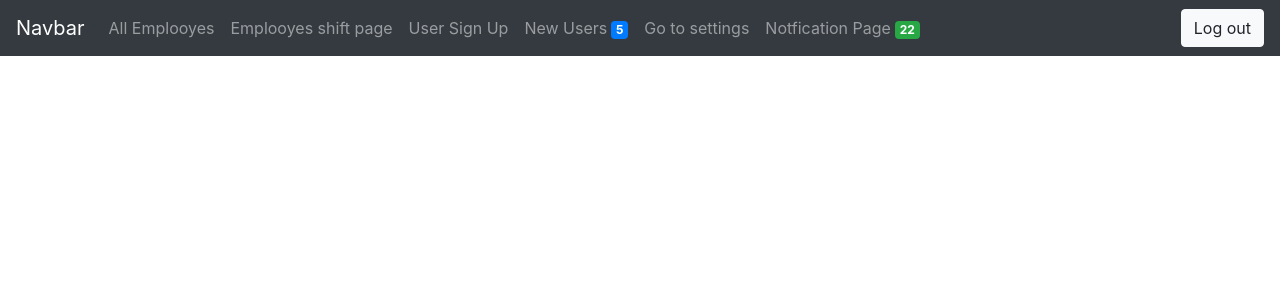
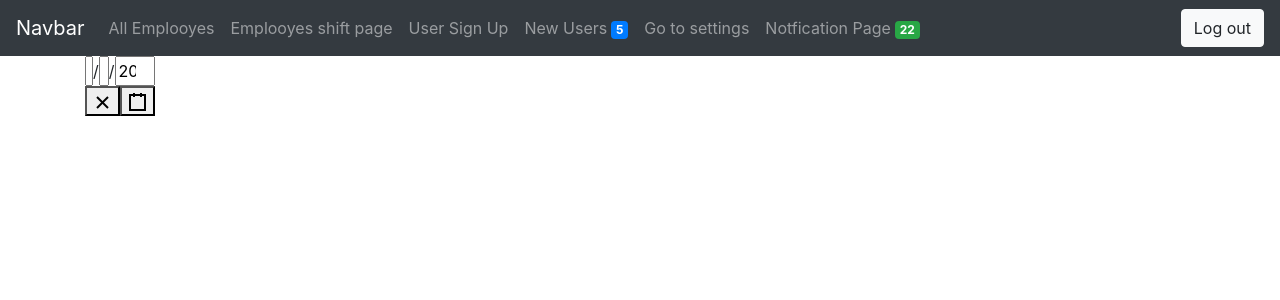
Before and after one commit to bashiroglu/developing-front-employeesmanagerapp, a React (Create React App) app: page /book-shift-page in a window 1280 px wide. Shown: the top 300 px of the page. Built offline with nearby package versions, Linux system fonts and the light colour scheme.

Commit message:
added bookshiftpage

```diff
--- a/package.json
+++ b/package.json
@@ -8,6 +8,7 @@
     "@testing-library/user-event": "^7.2.1",
     "bootstrap": "^4.4.1",
     "react": "^16.12.0",
+    "react-date-picker": "^7.10.0",
     "react-dom": "^16.12.0",
     "react-router-dom": "^5.1.2",
     "react-scripts": "3.3.0",
--- a/src/App.js
+++ b/src/App.js
@@ -5,6 +5,7 @@ import Header from './components/header/Header';
 import AllUsersPage from './pages/allemployeespage/AllEmployeesPage';
 import EmployeesShiftPage from './pages/employeesshiftpage//EmployeesShiftPage';
 import SignUpUserByManagerPage from './pages/signupuserbymanagerpage/SignUpUserByManagerPage';
+import BookShiftPage from './pages/bookshiftpage/BookShiftPage';
 import LoginAndSignUpPage from './pages/loginandsignuppage/LoginAndSignUpPage';
 import NewlyAddedEmployeesPage from './pages/newaddedemployeespage/NewlyAddedEmployeesPage';
 import SettingsPage from './pages/settingspageofuser/SettingsPage';
@@ -54,6 +55,7 @@ export class App extends Component {
               path="/managers-list-page"
               component={ManagerListPage}
             />
+            <Route exact path="/book-shift-page" component={BookShiftPage} />
             <Route exact path="/settings" component={SettingsPage} />
           </Switch>
         </div>
--- /dev/null
+++ b/src/pages/bookshiftpage/BookShiftPage.jsx
@@ -0,0 +1,25 @@
+import React, { Component } from 'react';
+import DatePicker from 'react-date-picker';
+
+export class BookShiftPage extends Component {
+  constructor(props) {
+    super(props);
+    this.state = {
+      date: new Date()
+    };
+  }
+  onChange = date => {
+    this.setState({ date });
+  };
+
+  render() {
+    const { date } = this.state;
+    return (
+      <div className="container">
+        <DatePicker onChange={this.onChange} value={date} />
+      </div>
+    );
+  }
+}
+
+export default BookShiftPage;
```
Also changed, not shown: 1 other file (tests, documents, lock files or other folders).
